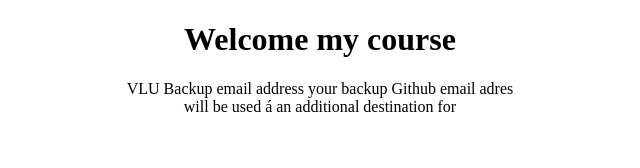
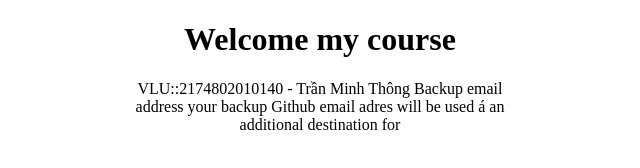
Before and after one commit to tran555868877/netlify-app, a plain HTML site: page index.html in a window 1280 px wide. Shown: the whole page, without its empty margins (320-960 px from the left). Drawn offline with Linux system fonts and the light colour scheme.

Commit message:
Update index.html

```diff
--- a/index.html
+++ b/index.html
@@ -10,7 +10,7 @@
 <body>
     <div class="container">
         <h1>Welcome my course</h1>
-        <P>VLU
+        <P>VLU::2174802010140 - Trần Minh Thông
             Backup email address
 your backup Github email adres will be used á an additional destination for
         </P>
```
